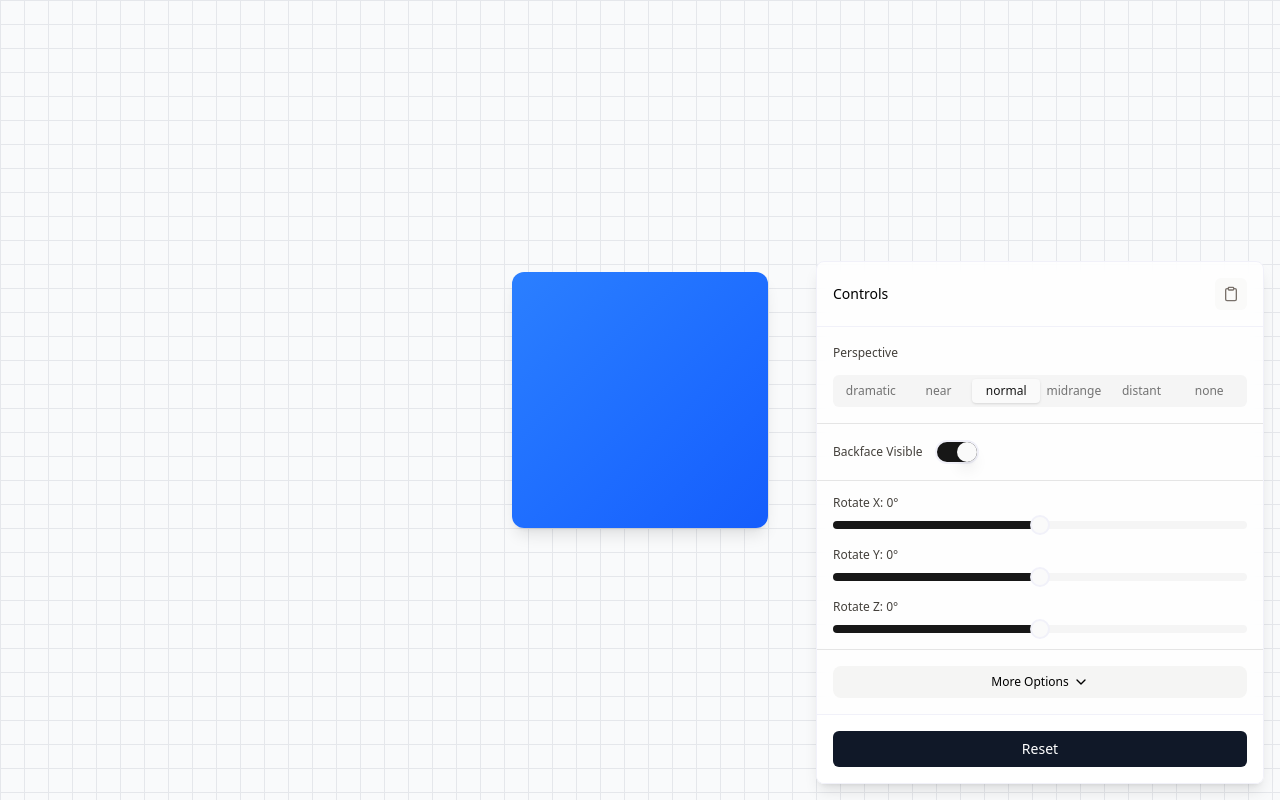
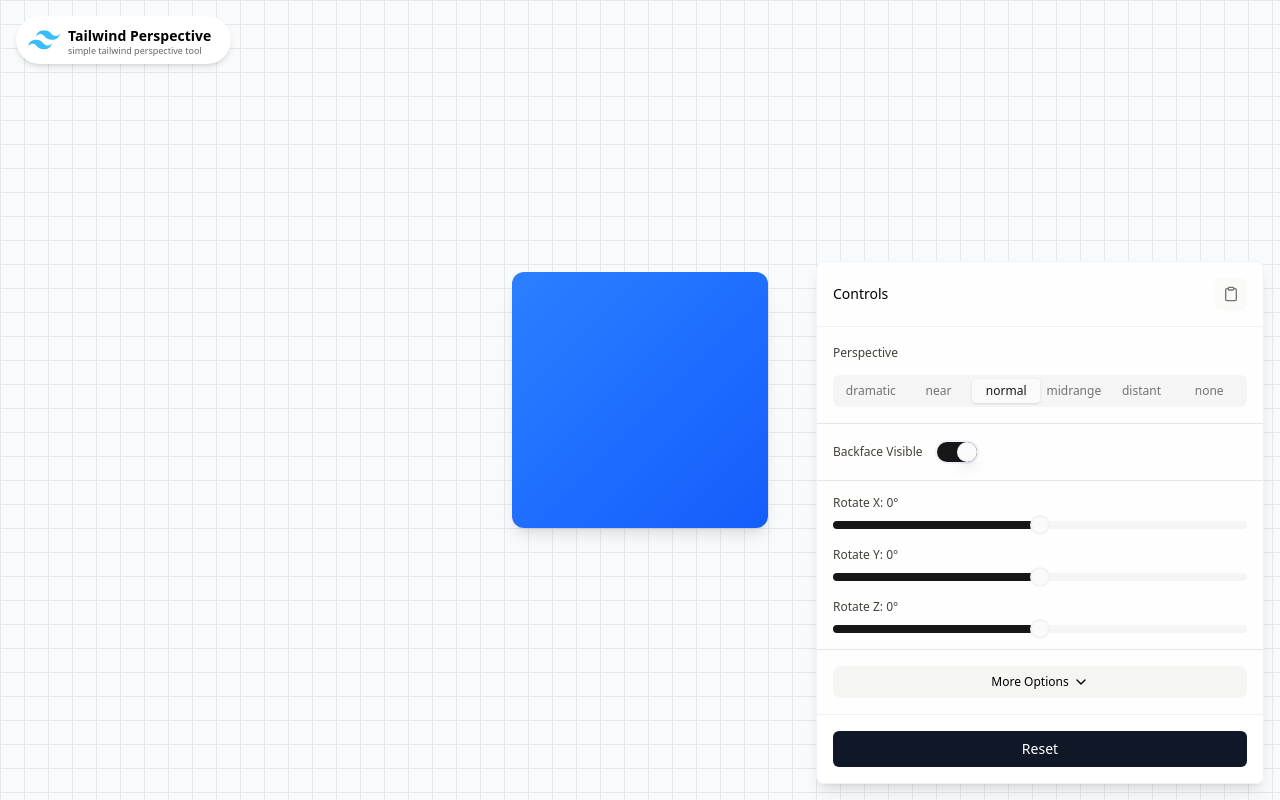
Before and after one commit to luckyspaceOK/tailwind-perspective, a React (Vite) app: page / in a window 1280 px wide. Built offline with nearby package versions, Linux system fonts and the light colour scheme.

Commit message:
Adding a few updates

```diff
--- a/src/App.tsx
+++ b/src/App.tsx
@@ -3,6 +3,7 @@ import './App.css'
 import { Stage } from './components/stage'
 import { Controls } from './components/controls'
 import { Toaster } from "@/components/ui/toaster"
+import { Info } from './components/info'
 
 type Perspective = 'dramatic' | 'near' | 'normal' | 'midrange' | 'distant' | 'none'
 type AspectRatio = 'auto' | 'square' | 'video'
@@ -56,6 +57,7 @@ function App() {
   return (
     <div className="fixed inset-0 overflow-hidden">
       <main>
+        <Info />
         <Stage
           perspective={perspective}
           rotations={rotations}
--- /dev/null
+++ b/src/components/info.tsx
@@ -0,0 +1,17 @@
+export function Info() {
+    return (
+        <div className="absolute top-0 left-0 z-50 p-4">
+            <div className="flex flex-col pl-3 pr-5 py-2 bg-white rounded-full shadow-md text-sm font-semibold">
+                <div className="flex items-center space-x-2">
+                    <img src="/tailwind.svg" alt="Tailwind CSS logo" className="w-8 h-8" />
+                    <div className="flex flex-col">
+                    <h1>Tailwind Perspective</h1>
+                    <p className="text-[9px] opacity-60 leading-none font-light">simple tailwind perspective tool</p>
+                    </div>
+                </div>
+
+            </div>
+
+        </div>
+    )
+}
```
Also changed, not shown: public/tailwind.svg (added), 1 other file (tests, documents, lock files or other folders).
